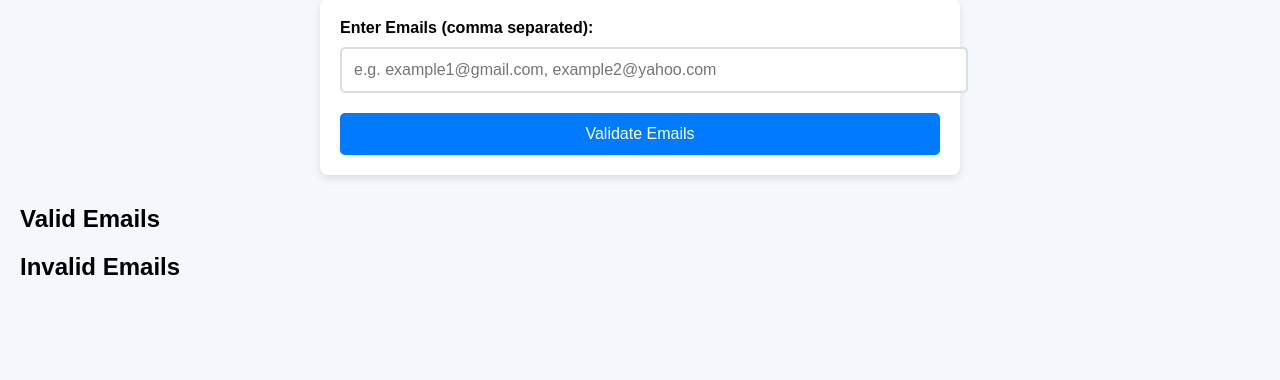
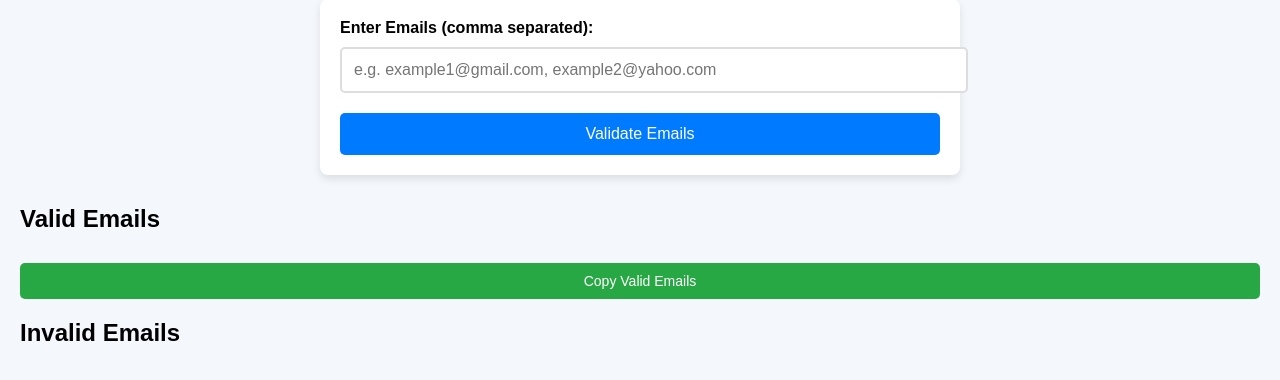
Before and after one commit to alpha33tt/Email-Verifier, a Flask app: page /verify in a window 1280 px wide. Shown: the part 101-481 px from the top of the page. Run offline with Flask 3, Linux system fonts and the light colour scheme.

Commit message:
Update verify.html

```diff
--- a/templates/verify.html
+++ b/templates/verify.html
@@ -5,7 +5,7 @@
     <meta name="viewport" content="width=device-width, initial-scale=1.0">
     <title>Email Validation</title>
     <script src="https://code.jquery.com/jquery-3.6.0.min.js"></script>
-     <style>
+    <style>
         body {
             font-family: Arial, sans-serif;
             background-color: #f4f7fc;
@@ -158,6 +158,7 @@
         <div class="result-section" id="valid-results">
             <h2>Valid Emails</h2>
             <ul id="valid-emails"></ul>
+            <button class="copy-button" id="copy-button">Copy Valid Emails</button>
         </div>
 
         <div class="result-section" id="invalid-results">
@@ -221,15 +222,20 @@
 
                         // Display results
                         response.valid.forEach(function(email) {
-                            $('#valid-emails').append(`
+                            var emailInfo = `
                                 <li class="valid">
                                     ${email.email}
-                                    <br> MX Record: ${email.mx_record}
-                                    <br> SMTP Verified: ${email.smtp_verified ? "Yes" : "No"}
-                                    <br> Blacklisted: ${email.blacklisted ? "Yes" : "No"}
-                                    <br> Risk Score: ${email.risk_score}
+                                    <br>
+                                    <span class="valid-email-info">MX Record: ${email.mx_record}</span>
+                                    <br>
+                                    <span class="valid-email-info">SMTP Verified: ${email.smtp_verified ? "Yes" : "No"}</span>
+                                    <br>
+                                    <span class="valid-email-info">Blacklisted: ${email.blacklisted ? "Yes" : "No"}</span>
+                                    <br>
+                                    <span class="valid-email-info">Risk Score: ${email.risk_score}</span>
                                 </li>
-                            `);
+                            `;
+                            $('#valid-emails').append(emailInfo);
                         });
 
                         response.invalid.forEach(function(email) {
@@ -246,6 +252,23 @@
                     }
                 });
             });
+
+            // Handle Copy Button click
+            $('#copy-button').click(function() {
+                var validEmails = [];
+                $('#valid-emails li').each(function() {
+                    var email = $(this).text().split("\n")[0].trim();
+                    validEmails.push(email);
+                });
+                var emailText = validEmails.join(', ');
+                navigator.clipboard.writeText(emailText)
+                    .then(function() {
+                        alert('Valid emails copied to clipboard!');
+                    })
+                    .catch(function(err) {
+                        alert('Error copying emails: ' + err);
+                    });
+            });
         });
     </script>
 </body>
```
